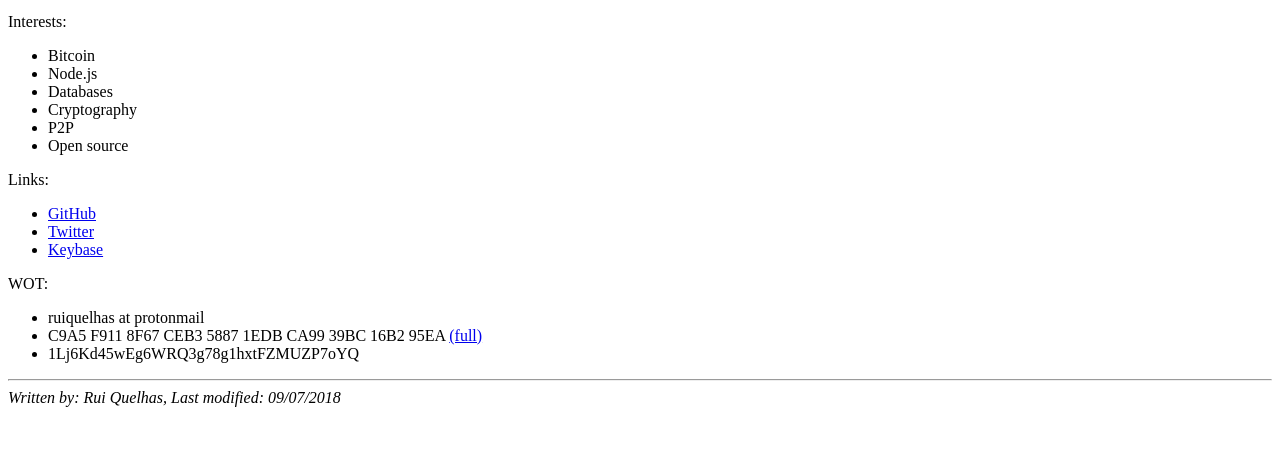
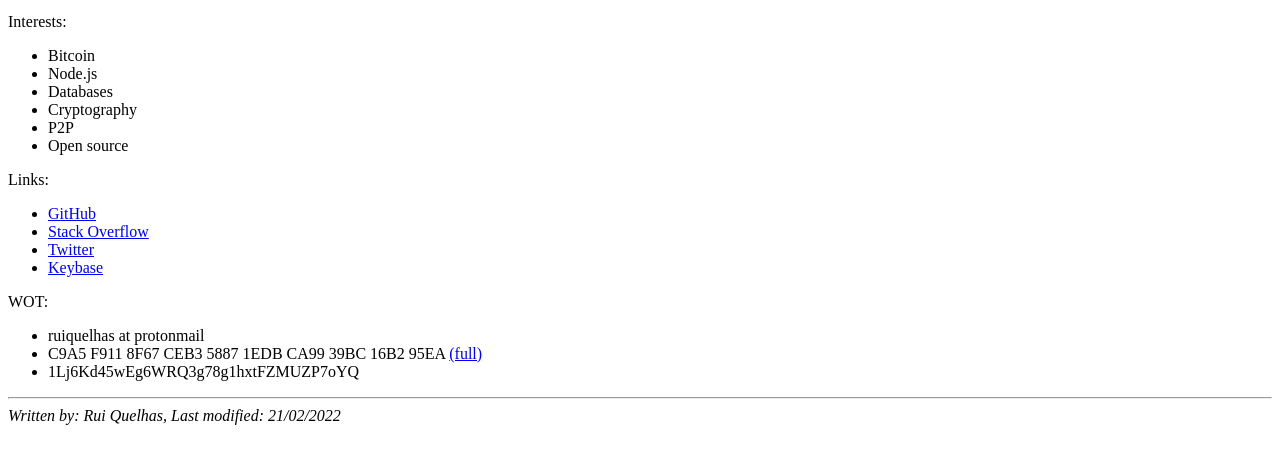
Before and after one commit to ruiquelhas/ruiquelhas.github.io, a plain HTML site: page index.html in a window 1280 px wide. Shown: the part 101-564 px from the top of the page. Drawn offline with Linux system fonts and the light colour scheme.

Commit message:
add Stack Overflow link

```diff
--- a/index.html
+++ b/index.html
@@ -13,7 +13,7 @@
         <ul>
           <li>Bitcoin</li>
           <li>Node.js</li>
-	  <li>Databases</li>
+	        <li>Databases</li>
           <li>Cryptography</li>
           <li>P2P</li>
           <li>Open source</li>
@@ -23,6 +23,7 @@
         <p>Links:</p>
         <ul>
           <li><a href="https://www.github.com/ruiquelhas">GitHub</a></li>
+          <li><a href="https://stackoverflow.com/users/3235909/">Stack Overflow</a></li>
           <li><a href="https://www.twitter.com/ruiquelhas">Twitter</a></li>
           <li><a href="https://www.keybase.io/ruiquelhas">Keybase</a></li>
         </ul>
@@ -37,7 +38,7 @@
       </div>
       <hr>
       <div class="footer">
-        <i>Written by: Rui Quelhas, Last modified: 09/07/2018</i>
+        <i>Written by: Rui Quelhas, Last modified: 21/02/2022</i>
       </div>
     </div>
 
```
